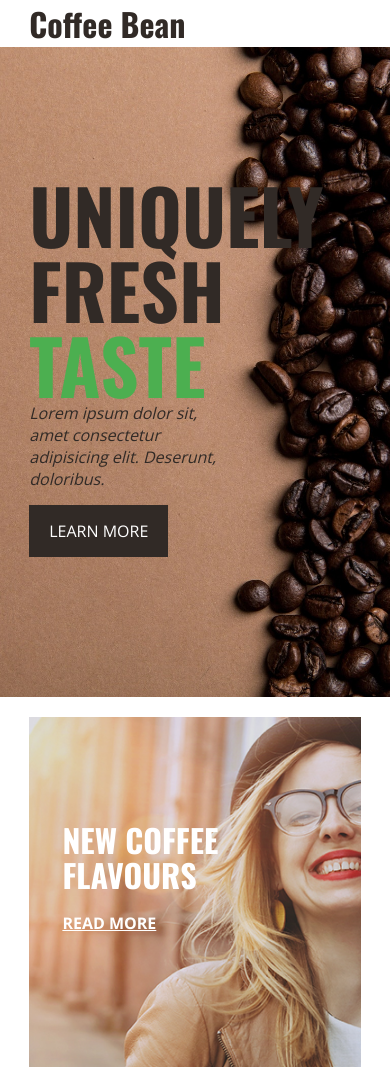
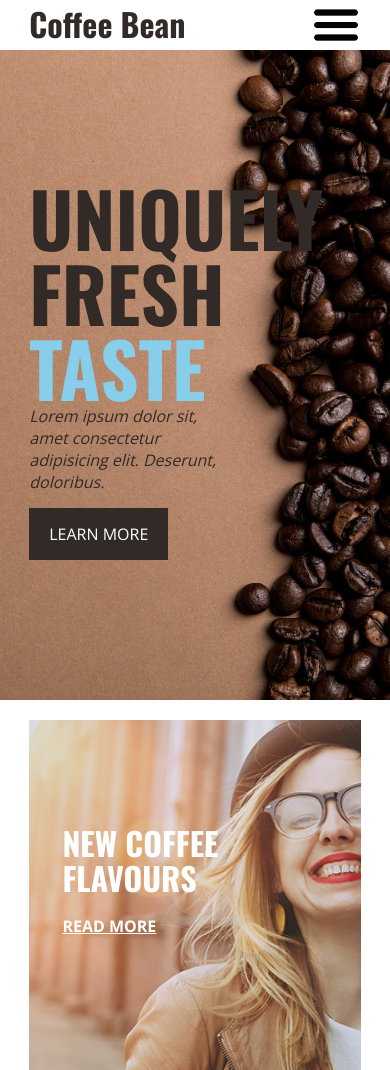
Before and after one commit to bootswiththefur/coffeeshop, a plain HTML site: page index.html in a window 390 px wide. Shown: the top 1070 px of the page. Drawn offline with nearby package versions, Linux system fonts and the light colour scheme.

Commit message:
Updated taste text color to sky blue and added hamburger icon when screen is small as replacement for navigation

```diff
--- a/css/style.css
+++ b/css/style.css
@@ -77,6 +77,11 @@ body
     font-family: 'Oswald', sans-serif;
 }
 
+.nav img
+{
+    display: none;
+}
+
 /* Banner Area */
 
 .banner
@@ -105,7 +110,7 @@ body
 
 .banner-text span
 {
-    color: #4caf50;
+    color: skyblue;
     font-family: 'Oswald', sans-serif;
 }
 
@@ -604,6 +609,14 @@ label.form-inline
         display:none;
     }
 
+    .nav img
+    {
+        height: 50px;
+        width: 50px;
+        display: block;
+        float:right;
+    }
+
     .banner-text
     {
         width: 50%;
--- a/index.html
+++ b/index.html
@@ -19,6 +19,7 @@
                 <li><a href="#">Blog</a></li>
                 <li><a href="#">Contact Us</a></li>
             </ul>
+            <img src="images/hamburger.png" alt="menu button">
         </div><!--nav-->
         <div class="banner">
             <div class="banner-text">
```
